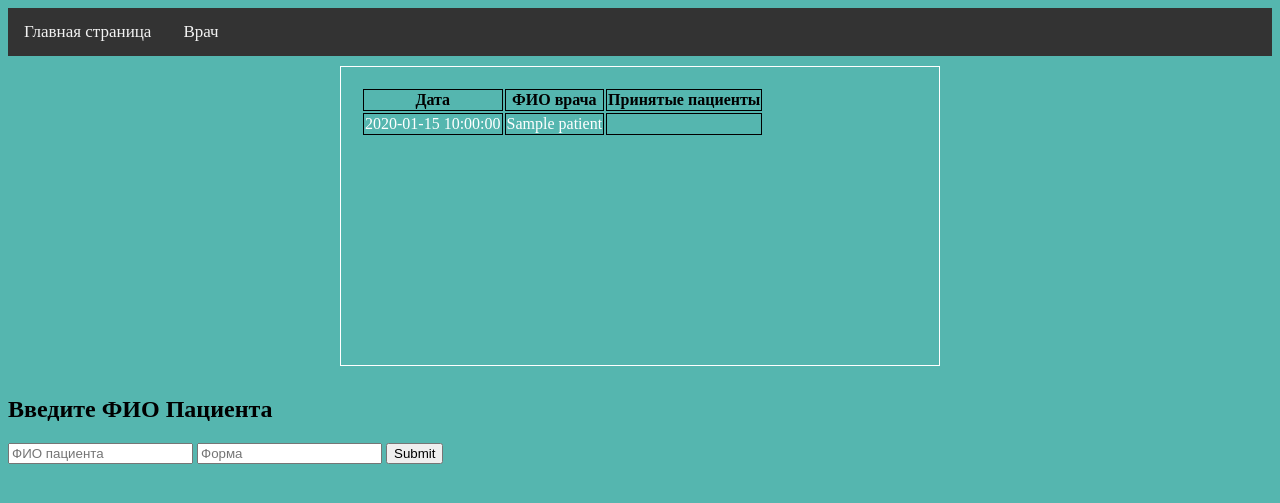
After one commit to MarinaPak108/LotusApp, a Flask app: template templates/patient.html in a window 1280 px wide. The commit adds this page. Shown: the top 503 px of the page. Run offline with Flask 3, Linux system fonts and the light colour scheme; the template is opened without the code that fills it: most values are stand-ins (such as "Sample title", 1, 10 or a date in 2020).

Commit message:
added show specific day patients list, added patients scroll list

```diff
--- a/main.py
+++ b/main.py
@@ -4,6 +4,7 @@ from datetime import date
 from flask import Flask, redirect, request, render_template
 import openpyxl
 
+from models.patient import Patient
 from models.record import Record
 
 app = Flask(__name__, static_url_path="", static_folder=os.path.join(os.getcwd(), "flask_desktop_app/phrases"))
@@ -38,12 +39,34 @@ def my_form_post():
     day = str(date.today())
     path=os.path.join(os.getcwd(), "records/medical.xlsx")
     wb = openpyxl.load_workbook(path)
-    wb.create_sheet(day)
+    ws_new = wb.create_sheet(day)
+
+    ws_header = ["Время","ФИО пациента", "Форма"]
+    ws_new[0]=ws_header
+
     new_data = [day, text, 0]
     ws = wb["current"]
     ws.append(new_data)
     wb.save("records/medical.xlsx")
     return redirect("/")
 
+@app.route('/day/<id>')
+def patients(id):
+    path=os.path.join(os.getcwd(), "records/medical.xlsx")
+    wb = openpyxl.load_workbook(path)
+    if(id in wb.sheetnames):
+         ws = wb[id]
+         patients=[]
+         for i in range(2,ws.max_row+1):
+            args =[cell.value for cell in ws[i]]
+            patient = Patient(*args)
+            patients.append(patient)
+         return render_template('patient.html', patients = patients)
+    else:
+        return redirect("/")
+
+
+
+
 if __name__ == "__main__":
-  FlaskUI(app=app, server="flask",  width= 700, height=700).run()
+  FlaskUI(app=app, server="flask",  width= 800, height=600).run()
--- /dev/null
+++ b/models/patient.py
@@ -0,0 +1,5 @@
+class Patient():
+    def __init__(self, time=None, patient=None, form=None):
+        self.time = time
+        self.patient = patient
+        self.form = form
--- a/templates/assign.html
+++ b/templates/assign.html
@@ -1,5 +1,5 @@
 {% extends 'base.html' %}
-{% block title %}LOTUS{% endblock %}
+{% block title %}ASSIGN {% endblock %}
 {% block content %}
     <h2>Введите ФИО Врача</h2>
     <form method="POST" >
--- a/templates/base.html
+++ b/templates/base.html
@@ -23,51 +23,10 @@
       background-color: #2fa7cc;
       color: white;
     }
-
-
-
-
-
-    table.timecard caption {
-      background-color: #f79646;
-      color: #fff;
-      font-size: x-large;
-      font-weight: bold;
-      letter-spacing: .3em;
-    }
-
-
-    table.timecard th, table.timecard td {
-      padding: 3px;
-      border-width: 1px;
-      border-style: solid;
-      border-color: #f79646 #ccc;
-    }
-
-    table.timecard td {
-      text-align: right;
-    }
-
-    table.timecard tbody th {
-      text-align: left;
-      font-weight: normal;
-    }
-
-    table.timecard tfoot {
-      font-weight: bold;
-      font-size: large;
-      background-color: #687886;
-      color: #fff;
-    }
-
-    table.timecard tr.even {
-      background-color: #fde9d9;
-    }
   </style>
-<head>
-    <title>{% block title %}{% endblock %}</title>
-    <link rel="stylesheet" href="{{ url_for('static', filename='styles.css') }}">
-</head>
+  <head>
+    <title>{% block title %}  -LOTUS{% endblock %}</title>
+  </head>
 <body style="background-color: #55B6AF;">
     <div class="topnav" >
         <a href="/">Главная страница</a>
--- /dev/null
+++ b/templates/patient.html
@@ -0,0 +1,39 @@
+{% extends 'base.html' %}
+{% block title %}PATIENTS {% endblock %}
+{% block content %}
+  <div style="padding:10px;">
+    <table id="data" style="margin: auto;
+    padding:20px;
+    width: 600px;
+    display: block;
+    height: 300px;
+    overflow-y: scroll;
+    border: 1px solid #fff;">
+      <thead>
+        <tr>
+          <th style = "  border: 1px solid black;">Дата</th>
+          <th style = "  border: 1px solid black;">ФИО врача</th>
+          <th style = "  border: 1px solid black;">Принятые пациенты</th>
+        </tr>
+      </thead>
+      <tbody style="text-align: center;
+      font-weight: normal; color:white">
+        {% for patient in patients %}
+          <tr>
+            <td style = "  border: 1px solid black;">{{ patient.time}}</td>
+            <td style = "  border: 1px solid black;">{{ patient.patient}}</td>
+            <td style = "  border: 1px solid black;">{{ patient.form }}</td>
+          </tr>
+        {% endfor %}
+      </tbody>
+    </table>
+  </div>
+  <div>
+    <h2>Введите ФИО Пациента</h2>
+    <form method="POST" >
+      <input name="text" placeholder="ФИО пациента">
+      <input form="text" placeholder="Форма">
+      <input type="submit">
+    </form>
+  </div>
+{% endblock %}
```
Also changed, not shown: templates/start.html (+13 -13 lines), assets/css/style.css (renamed from static/styles.css), 1 other file.
